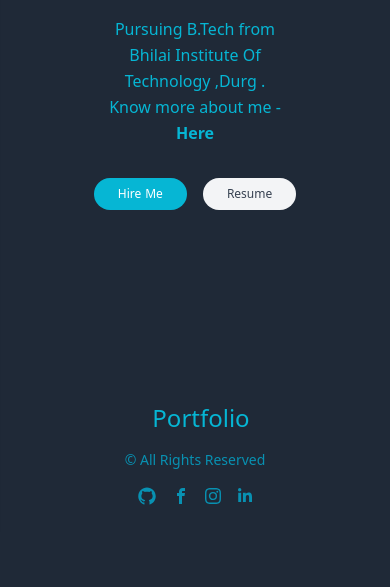
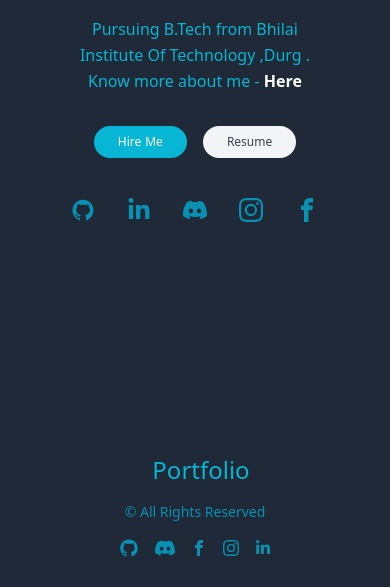
Before and after one commit to Harsh-bhai/portfolio, a Next.js app: page / in a window 390 px wide. Shown: the part 312-899 px from the top of the page. Before the commit the page ends 850 px from the top, so only its background shows below. Built offline with nearby package versions, Linux system fonts and the light colour scheme.

Commit message:
links updated

```diff
--- a/components/footer.js
+++ b/components/footer.js
@@ -2,6 +2,7 @@ import React from 'react'
 import Link from 'next/link'
 import { ImFacebook } from 'react-icons/im';
 import { BsInstagram } from 'react-icons/bs';
+import { SiDiscord } from 'react-icons/si';
 import { FaLinkedinIn } from 'react-icons/fa';
 import { AiFillGithub } from 'react-icons/ai';
 
@@ -23,17 +24,22 @@ const Footer = () => {
       <p className="text-sm text-cyan-600 sm:ml-4 sm:pl-4 sm:border-l-2 sm:border-gray-200 sm:py-2 sm:mt-0 mt-4">© All Rights Reserved</p>
       <span className="flex space-x-4 sm:ml-auto sm:mt-0 mt-4 justify-center items-center sm:justify-start md:mt-3">
       <Link href={'https://github.com/Harsh-bhai'} className="text-gray-500">
-      <AiFillGithub className='text-cyan-600 text-xl cursor-pointer'/>
+      <a target='_blank'><AiFillGithub className='text-cyan-600 text-xl cursor-pointer'/></a>
+          </Link>
+      <Link href={'https://discord.com/users/898776433638400041'} className="text-gray-500">
+      <a target='_blank'><SiDiscord className='text-cyan-600 text-xl cursor-pointer'/></a>
           </Link>
       <Link href={'https://www.facebook.com/profile.php?id=100014142857134  '} className="text-gray-500">
+      <a target='_blank'>
       <ImFacebook className='text-cyan-600 cursor-pointer'/>
+      </a>
           </Link>
 
         <Link href={'https://www.instagram.com/harshdew.12/'} className="ml-3 text-gray-500">
-            <BsInstagram className='text-cyan-600 cursor-pointer'/>
+            <a target='_blank'><BsInstagram className='text-cyan-600 cursor-pointer'/></a>
           </Link>
           <Link href={'https://www.linkedin.com/in/harsh-dewangan-3a44b5232/'} className="ml-3 text-gray-500">
-            <FaLinkedinIn className='text-cyan-600 cursor-pointer'/>
+            <a target='_blank'><FaLinkedinIn className='text-cyan-600 cursor-pointer'/></a>
           </Link>
       </span>
     </div>
--- a/pages/about.js
+++ b/pages/about.js
@@ -11,7 +11,7 @@ const About = () => {
             <img
               className="object-cover object-center rounded -translate-y-20 animate-fadein brightness-75 z-10 relative "
               alt="hero"
-              src="white1.png"
+              src="white1-min.png"
             />
             <img src="oval.png" className="brightness-75 -translate-y-[10.25rem] md:-translate-y-[14.50rem] skew-x-12 animate-translateyoval2" alt="" />
           </div>
@@ -44,7 +44,7 @@ s degree in Computer
                 <TbArrowBigRight className="text-cyan-800 mx-4 hidden md:block" />
                 My passion is to create clean, efficient, and user-friendly
                 websites and web applications. Check My skills<Link href={"/skills"}>
-                <a className="font-bold text-cyan-700 ml-1 hover:text-cyan-800 underline">
+                <a className="font-bold text-white ml-1 hover:text-cyan-800 translate-y-6 -translate-x-10 md:translate-x-0 md:translate-y-0">
                   Here.
                 </a>
               </Link>
--- a/pages/contact.js
+++ b/pages/contact.js
@@ -4,6 +4,8 @@ import { ToastContainer, toast } from 'react-toastify';
 import 'react-toastify/dist/ReactToastify.css';
 import Link from "next/link";
 import { AiFillGithub } from 'react-icons/ai';
+import { SiDiscord } from 'react-icons/si';
+
 
 
 const Contact = () => {
@@ -125,27 +127,32 @@ theme="light"
 
             <div className="container mx-auto py-10 px-5 flex flex-wrap flex-col sm:flex-row">
 
-        <span className="flex  space-x-20  sm:mx-auto sm:mt-0 mt-2 justify-center sm:justify-start">
+        <span className="flex  md:space-x-20  sm:mx-auto sm:mt-0 mt-2 justify-evenly md:justify-center sm:justify-start">
           <Link href={'https://github.com/Harsh-bhai '} className="text-cyan-500 ">
-          <AiFillGithub className='text-cyan-600 text-4xl cursor-pointer'/>
+          <a target="_blank"><AiFillGithub className='text-cyan-600 text-xl md:text-4xl cursor-pointer'/></a>
+          </Link>
+          <Link href={'https://discord.com/users/898776433638400041'} className="text-gray-500">
+      <a target='_blank'><SiDiscord className='text-cyan-600 text-xl md:text-4xl cursor-pointer'/></a>
           </Link>
           <Link href={'https://www.facebook.com/profile.php?id=100014142857134  '} className="text-cyan-500 ">
-            <svg  fill="currentColor" strokeLinecap="round" strokeLinejoin="round" strokeWidth="2" className="w-8 cursor-pointer " viewBox="0 0 24 24">
+            <a target="_blank"><svg  fill="currentColor" strokeLinecap="round" strokeLinejoin="round" strokeWidth="2" className="md:w-8 w-5 cursor-pointer " viewBox="0 0 24 24">
               <path d="M18 2h-3a5 5 0 00-5 5v3H7v4h3v8h4v-8h3l1-4h-4V7a1 1 0 011-1h3z"></path>
-            </svg>
+            </svg></a>
           </Link>
 
           <Link href={'https://www.instagram.com/harshdew.12/'} className="ml-3 text-cyan-500 ">
-            <svg fill="none" stroke="currentColor" strokeLinecap="round" strokeLinejoin="round" strokeWidth="2" className="w-8 cursor-pointer " viewBox="0 0 24 24">
+           <a target="_blank">
+           <svg fill="none" stroke="currentColor" strokeLinecap="round" strokeLinejoin="round" strokeWidth="2" className="md:w-8 w-5 cursor-pointer " viewBox="0 0 24 24">
               <rect width="20" height="20" x="2" y="2" rx="5" ry="5"></rect>
               <path d="M16 11.37A4 4 0 1112.63 8 4 4 0 0116 11.37zm1.5-4.87h.01"></path>
             </svg>
+           </a>
           </Link>
           <Link href={'https://www.linkedin.com/in/harsh-dewangan-3a44b5232/'} className="ml-3 text-cyan-500 ">
-            <svg fill="currentColor" stroke="currentColor" strokeLinecap="round" strokeLinejoin="round" strokeWidth="0" className="w-8 cursor-pointer " viewBox="0 0 24 24">
+           <a target="_blank"> <svg fill="currentColor" stroke="currentColor" strokeLinecap="round" strokeLinejoin="round" strokeWidth="0" className="md:w-8 w-5 cursor-pointer " viewBox="0 0 24 24">
               <path stroke="none" d="M16 8a6 6 0 016 6v7h-4v-7a2 2 0 00-2-2 2 2 0 00-2 2v7h-4v-7a6 6 0 016-6zM2 9h4v12H2z"></path>
               <circle cx="4" cy="4" r="2" stroke="none"></circle>
-            </svg>
+            </svg></a>
           </Link>
         </span>
       </div>
--- a/pages/index.js
+++ b/pages/index.js
@@ -1,23 +1,45 @@
-import Head from 'next/head'
-import Image from 'next/image'
+import { ImFacebook } from 'react-icons/im';
+import { BsInstagram } from 'react-icons/bs';
+import { FaLinkedinIn } from 'react-icons/fa';
+import { AiFillGithub } from 'react-icons/ai';
+import { SiDiscord } from 'react-icons/si';
+
 import Link from 'next/link'
 export default function Home() {
   return (
     <div>
-      <section className="text-gray-600 body-font">
+      <section className="text-gray-600 body-2font">
   <div className="container mx-auto flex px-5 py-24 md:py-4 md:flex-row flex-col items-center">
     <div className="lg:flex-grow md:w-2/3 lg:pr-24 md:pr-16 flex flex-col md:items-start md:text-left mb-16 md:mb-0 items-center text-center mx-32 md:-translate-y-10">
       <h1 className="text-cyan-500 title-font sm:text-5xl text-3xl mb-4 font-medium  animate-fadein">Hi! I am Harsh Dewangan
         <p className='text-base text-white my-2'>Web Developer, Programmer, Student</p>
       </h1>
-      <p className="mb-8 text-cyan-500 leading-relaxed">Pursuing B.Tech from Bhilai Institute Of Technology ,Durg .<br/>Know more about me -<Link href={'/about'}><a className=' font-bold'> Here</a></Link> </p>
+      <p className="mb-8 text-cyan-500 leading-relaxed">Pursuing B.Tech from Bhilai Institute Of Technology ,Durg .<br/>Know more about me -<Link href={'/about'}><a className='text-white  font-bold'> Here</a></Link> </p>
       <div className="flex justify-center">
         <Link href={"/contact"}><button className="flex text-white bg-cyan-500 border-0 py-1 px-6 items-center focus:outline-none hover:bg-white hover:text-cyan-500 rounded-full text-xs space-x-1 md:text-lg"><span>Hire</span> <span>Me</span></button></Link>
         <Link href={'https://drive.google.com/file/d/1X33BNUSXmojbcs8K1p9pBD7STxDnJcM0/view?usp=sharing'}><a target={'_blank'}><button className="ml-4  text-gray-700 bg-gray-100 border-0 py-2 px-6 focus:outline-none hover:bg-cyan-500 hover:text-white rounded-full text-xs md:text-lg">Resume</button></a></Link>
       </div>
+      <div className="flex justify-center space-x-8 md:space-x-20 my-10 ">
+      <Link  href={'https://github.com/Harsh-bhai'} className="text-gray-500">
+      <a target="_blank"><AiFillGithub className='text-cyan-600 md:-my-1 md:text-3xl text-2xl  cursor-pointer'/></a>
+          </Link>
+          <Link  href={'https://www.linkedin.com/in/harsh-dewangan-3a44b5232/'} className="ml-3 text-gray-500">
+            <a target="_blank"><FaLinkedinIn className='text-cyan-600 text-2xl cursor-pointer'/></a>
+          </Link>
+          <Link href={'https://discord.com/users/898776433638400041'} className="text-gray-500">
+      <a target='_blank'><SiDiscord className='text-cyan-600 text-2xl cursor-pointer'/></a>
+          </Link>
+
+        <Link  href={'https://www.instagram.com/harshdew.12/'} className="ml-3 text-gray-500">
+            <a target="_blank"><BsInstagram className='text-cyan-600 text-2xl cursor-pointer'/></a>
+          </Link>
+          <Link  href={'https://www.facebook.com/profile.php?id=100014142857134  '} className="text-gray-500">
+      <a target="_blank"><ImFacebook className='text-cyan-600 text-2xl cursor-pointer'/></a>
+          </Link>
+      </div>
     </div>
     <div className="lg:max-w-lg lg:w-full md:w-1/2 w-5/6">
-      <img className="object-cover object-center rounded animate-fadein5sec -translate-y-20 hidden md:block md:h-[50rem] brightness-75 hover:brightness-100 transition-transform" alt="hero" src='white2.png'/>
+      <img className="object-cover object-center rounded animate-fadein5sec -translate-y-20 hidden md:block md:h-[50rem] brightness-75 hover:brightness-100 transition-transform" alt="hero" src='white2-min.png'/>
       <img src="oval.png" alt="" className='absolute h-48 -translate-y-64 -rotate-12 -z-10 translate-x-0 animate-translateyoval hidden md:block brightness-75'/>
     </div>
   </div>
--- a/pages/project/[project].js
+++ b/pages/project/[project].js
@@ -11,15 +11,18 @@ const Project = ({}) => {
       return <div>Loading...</div>;
     }
     let dataitem=data[project]
-    console.log(dataitem,"here")
+    // console.log(dataitem,"here")
 
     return (
       <div className="min-h-screen">
         <h1 className="mx-4 md:mx-14 my-6 flex text-3xl font-semibold text-cyan-500">
            <p className="mx-4 ">{dataitem.name}</p>{" "}
         </h1>
-        <div className="img mx-8 md:mx-20  flex justify ">
+        <div className="img mx-8 md:mx-20  flex flex-col md:flex-row justify-between items-center  ">
           <img src={`/${dataitem.img}`} className=" md:h-96  rounded-xl brightness-75" alt="" />
+          {dataitem.live && <Link  href={dataitem.live}  >
+          <a target="_blank"><button className="flex mx-auto text-white bg-gradient-to-tr from-violet-400 via-cyan-700 to-blue-600 border-0 py-2 px-8 md:px-10 md:py-6 hover:from-violet-500 hover:via-cyan-700 hover:to-blue-600 hover:bg-gradient-to-br  focus:outline-none hover:bg-indigo-500 transition-transform font-semibold rounded-full mt-4 md:mt-0 text-lg md:text-3xl md:mr-36">Live Preview</button></a>
+           </Link>}
         </div>
         <div className="mx-10 flex flex-col space-y-4 my-10 text-cyan-600 ">
           <p className="flex  items-center text-sm md:text-xl  leading-relaxed">
--- a/pages/project/index.js
+++ b/pages/project/index.js
@@ -5,7 +5,7 @@ import dat from "../../data/allprojects.json"
 const index = ({  }) => {
 
   let data = Object.entries(dat)
-  console.log(JSON.stringify(data));
+  // console.log(JSON.stringify(data));
   return (
     <div className="min-h-screen">
       <section className="text-gray-600 body-font">
--- a/pages/skills.js
+++ b/pages/skills.js
@@ -49,7 +49,7 @@ const Skills = ({}) => {
 }
   let data = Object.entries(dat)
   const [hoveredItem, setHoveredItem] = useState(null);
-  console.log(data)
+  // console.log(data)
   return (
     <div className="m-4">
       <h1 className='text-center  sm:text-5xl text-2xl font-medium title-font mb-4 text-cyan-500'>Skills</h1>
```
Also changed, not shown: data/allprojects.json (+10 -5 lines), 2 other files (tests, documents, lock files or other folders).
